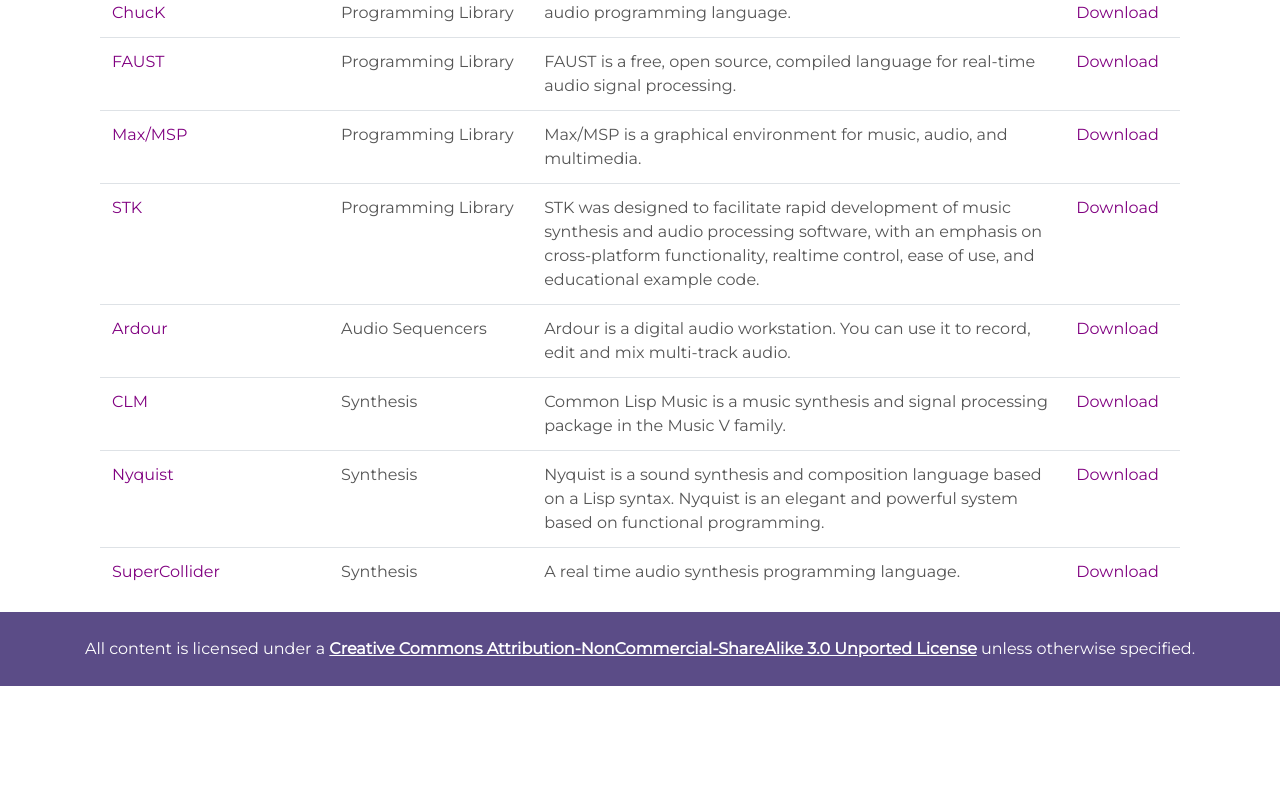
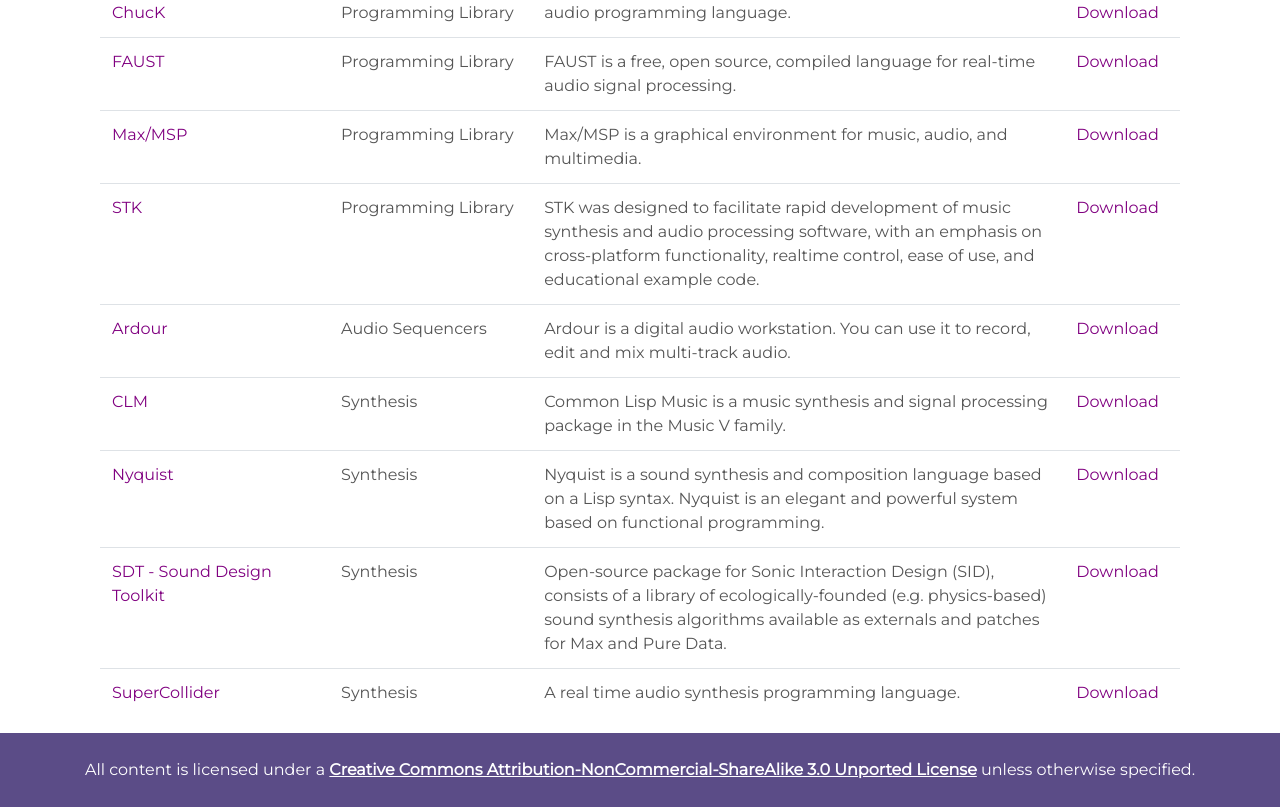
Before and after one commit to smcnetwork/smcnetwork.github.io, a plain HTML site: page software.html in a window 1280 px wide. Shown: the part 1648-2455 px from the top of the page. Before the commit the page ends 2334 px from the top, so only its background shows below. Drawn offline with nearby package versions, Linux system fonts and the light colour scheme.

Commit message:
Update software.html
Added SDT to the list

```diff
--- a/software.html
+++ b/software.html
@@ -315,6 +315,12 @@
             <td><a href="http://www.cs.cmu.edu/~music/nyquist/index.html">Download</a></td>
           </tr>
           <tr>
+            <td><a href=http://soundobject.org/SDT/>SDT - Sound Design Toolkit</a></td>
+            <td>Synthesis</td>
+            <td>Open-source package for Sonic Interaction Design (SID), consists of a library of ecologically-founded (e.g. physics-based) sound synthesis algorithms available as externals and patches for Max and Pure Data.</td>
+            <td><a href="http://soundobject.org/SDT/">Download</a></td>
+          </tr>
+          <tr>
             <td><a href=http://smcnetwork.org/node/962>SuperCollider</a></td>
             <td>Synthesis</td>
             <td>A real time audio synthesis programming language.</td>
```
